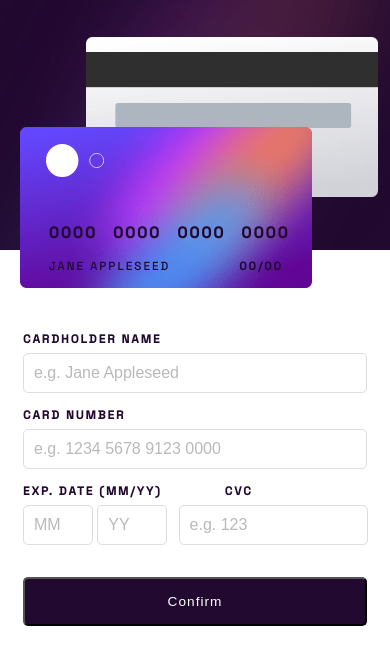
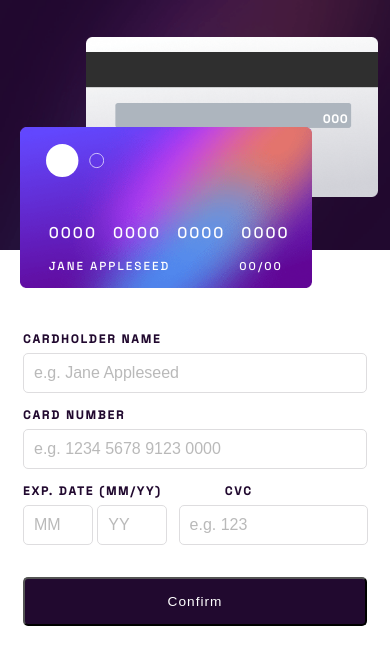
Before and after one commit to CelsoTavares/card-details-form-main, a plain HTML site: page index.html in a window 390 px wide. Drawn offline with Linux system fonts and the light colour scheme.

Commit message:
Update style.css

```diff
--- a/css/style.css
+++ b/css/style.css
@@ -31,8 +31,9 @@ body {
     top: 18%;
     left: 11%;
 }
-.inside-card-front{
+.inside-card-front h2{
     color: var(--color-white);
+    font-weight: 500;
 }
 .inside-card-front img{
     position: absolute;
@@ -70,7 +71,7 @@ width: 100%;
     top: 50%;
     left:  18%;
 }
-.picture-card-back span{
+.picture-card-back h2{
     position: absolute;
     color: var(--color-white);
     left: 80%;
@@ -250,7 +251,7 @@ font-size: 0.7rem;
     top: 14.5%;
     left:  22%;
 }
-.picture-card-back span{
+.picture-card-back h2{
     font-size: min(1rem, 3vw);
 }
 .card-front{
```
